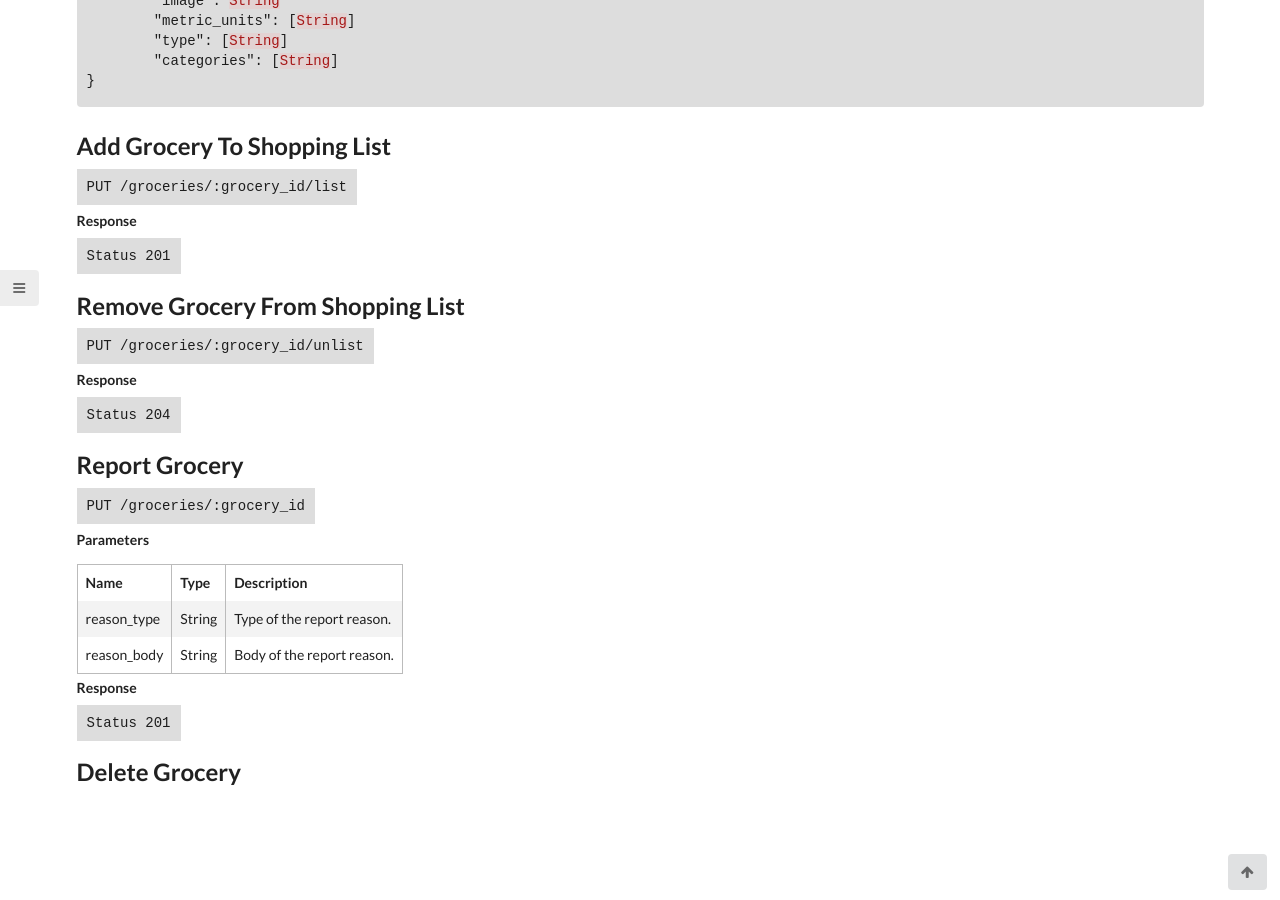
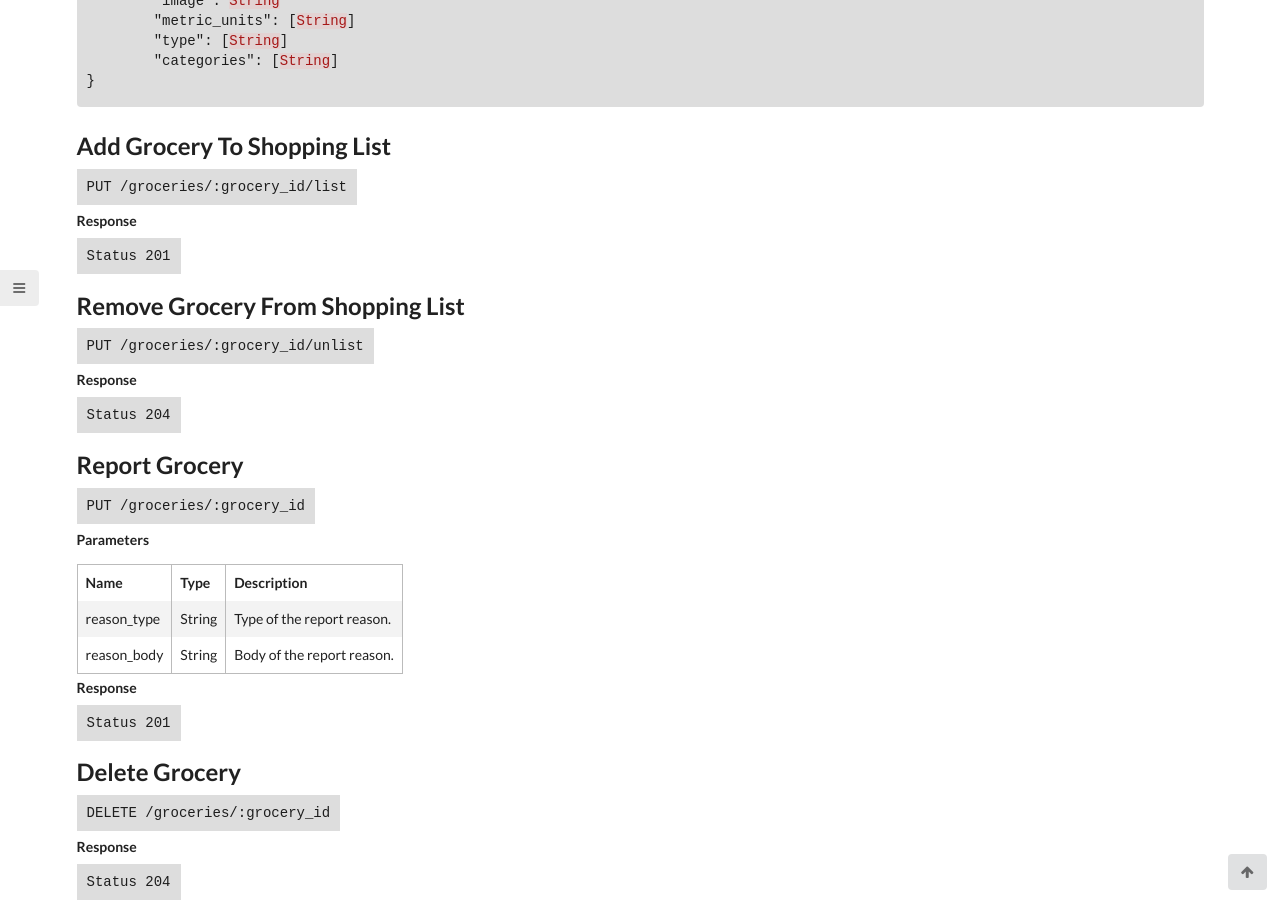
Before and after one commit to letsallchef/docs, a Jekyll site: the page built from _posts/api/2017-03-08-groceries.md, in a window 1280 px wide and 900 px high, scrolled down 2647 px. Built offline with Jekyll 4.4.1, drawn with Linux system fonts in a browser that asks for light colours.

Commit message:
adds grocery delete route

```diff
--- a/_posts/api/2017-03-08-groceries.md
+++ b/_posts/api/2017-03-08-groceries.md
@@ -169,3 +169,9 @@ layout: api
 
 
 ## Delete Grocery
+
+`DELETE /groceries/:grocery_id`
+
+**Response**
+
+`Status 204`
```
